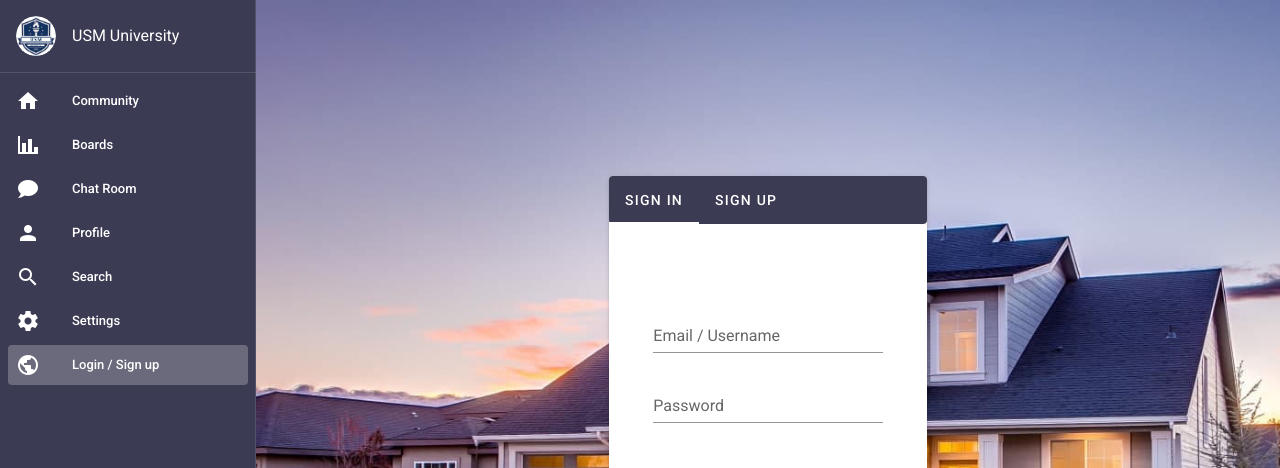
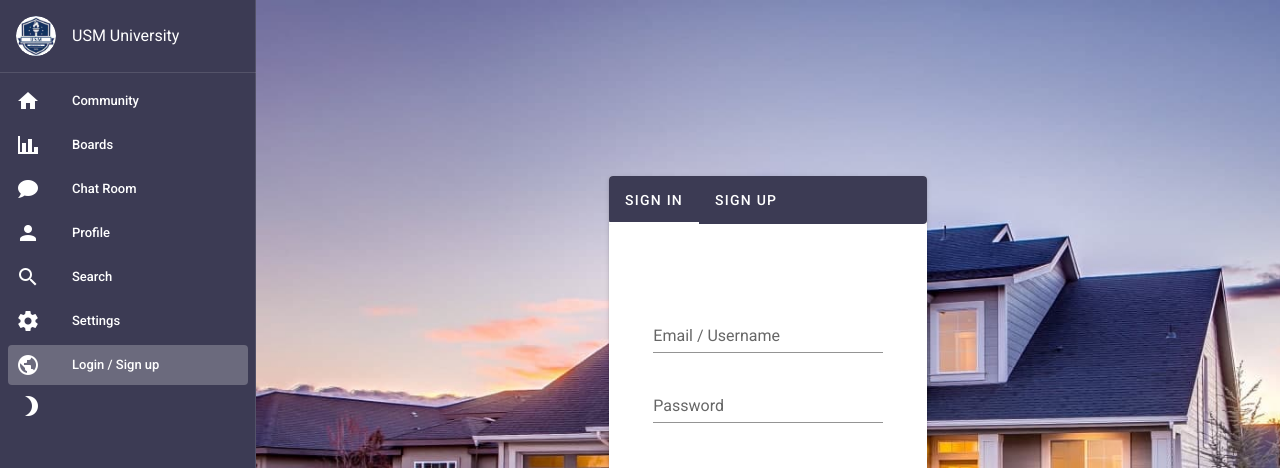
Before and after one commit to RoduanKD/Frontend-05-USM-project, a Vue app: page /login in a window 1280 px wide. Shown: the top 468 px of the page. Built offline with nearby package versions, Linux system fonts and the light colour scheme; what vue-moment would draw is missing.

Commit message:
adding DarkMode to slide Bar

```diff
--- a/src/components/SideBar.vue
+++ b/src/components/SideBar.vue
@@ -1,10 +1,9 @@
 <template>
-  <v-navigation-drawer
-       color="primary" dark app permanent>
+  <v-navigation-drawer color="primary" dark app permanent>
     <template v-slot:prepend>
       <v-list-item two-line>
         <v-list-item-avatar>
-            <img src="@/assets/logo.png">
+          <img src="@/assets/logo.png" />
         </v-list-item-avatar>
 
         <v-list-item-content>
@@ -15,12 +14,8 @@
 
     <v-divider></v-divider>
 
-      <v-list
-        dense
-        nav
-      >
-        <v-list-item-group
-        >
+    <v-list dense nav>
+      <v-list-item-group>
         <v-list-item
           v-for="item in items"
           :key="item.title"
@@ -36,7 +31,7 @@
             <v-list-item-title>{{ item.title }}</v-list-item-title>
           </v-list-item-content>
         </v-list-item>
-        <v-list-item v-if="!$store.state.loggedIn" :to="{ name:'Login' }">
+        <v-list-item v-if="!$store.state.loggedIn" :to="{ name: 'Login' }">
           <v-list-item-icon>
             <v-icon>mdi-earth</v-icon>
           </v-list-item-icon>
@@ -54,23 +49,44 @@
             <v-list-item-title>Logout</v-list-item-title>
           </v-list-item-content>
         </v-list-item>
+        <div class="ma-2">
+          <v-tooltip v-if="!$vuetify.theme.dark">
+            <template v-slot:activator="{ on }">
+              <v-icon v-on="on" fab @click="darkMode"
+                >mdi-moon-waxing-crescent</v-icon
+              >
+            </template>
+          </v-tooltip>
+          <v-tooltip v-else>
+            <template v-slot:activator="{ on }">
+              <v-icon v-on="on" fab @click="darkMode" color="yellow"
+                >mdi-white-balance-sunny</v-icon
+              >
+            </template>
+          </v-tooltip>
+        </div>
       </v-list-item-group>
     </v-list>
   </v-navigation-drawer>
-
 </template>
 
 <script>
 export default {
   data: () => ({
+    fab: false,
     items: [
-      { title: 'Community', icon: 'mdi-home', link: { name: 'Community' } },
-      { title: 'Boards', icon: 'mdi-chart-bar', link: { name: 'Boards' } },
-      { title: 'Chat Room', icon: 'mdi-chat' , link:{name:'ChatRoom'} },
-      { title: 'Profile', icon: 'mdi-account' , link: {name:'Profile'} },
-      { title: 'Search', icon: 'mdi-magnify' ,link: {name:'Search'} },
-      { title: 'Settings', icon: 'mdi-cog' ,link: {name:'Settings'} },
+      { title: "Community", icon: "mdi-home", link: { name: "Community" } },
+      { title: "Boards", icon: "mdi-chart-bar", link: { name: "Boards" } },
+      { title: "Chat Room", icon: "mdi-chat", link: { name: "ChatRoom" } },
+      { title: "Profile", icon: "mdi-account", link: { name: "Profile" } },
+      { title: "Search", icon: "mdi-magnify", link: { name: "Search" } },
+      { title: "Settings", icon: "mdi-cog", link: { name: "Settings" } },
     ],
   }),
-}
+  methods: {
+    darkMode() {
+      this.$vuetify.theme.dark = !this.$vuetify.theme.dark;
+    },
+  },
+};
 </script>
```
Lines whose indentation alone changed are shown as unchanged.
